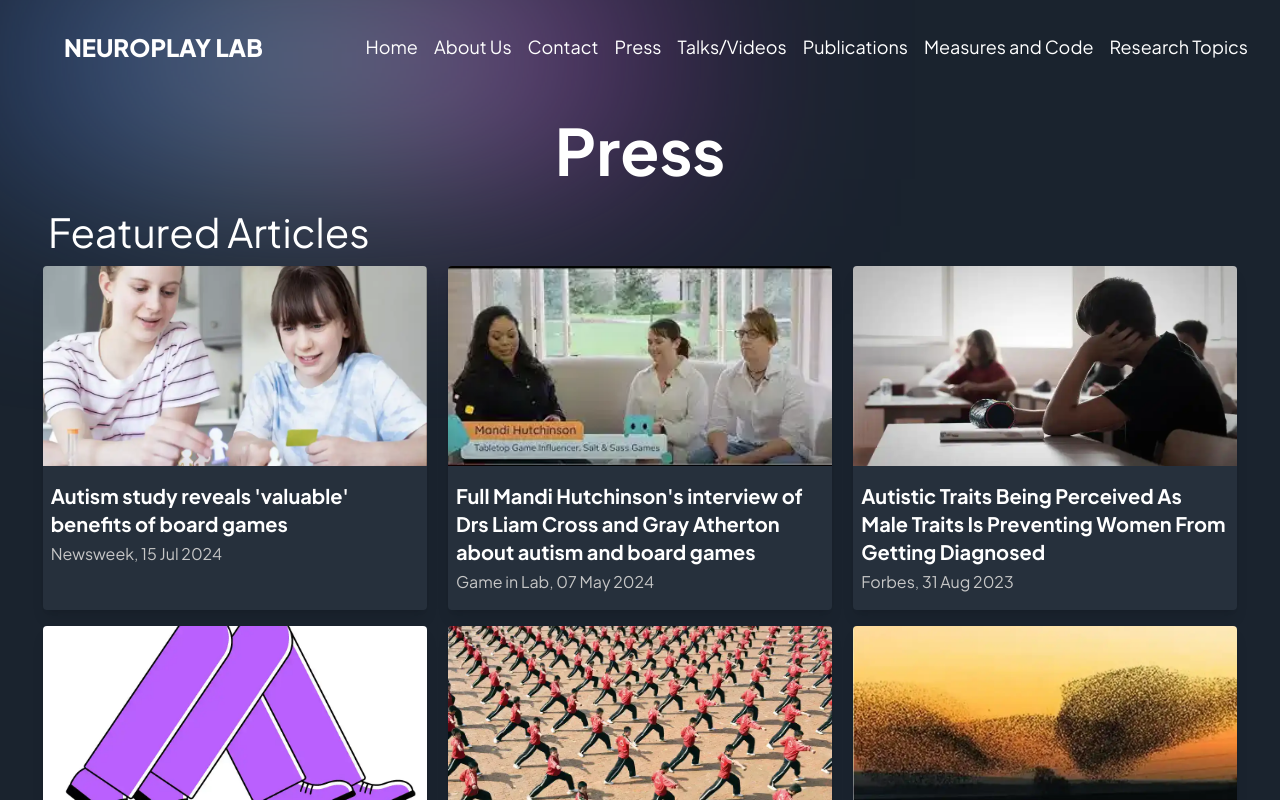
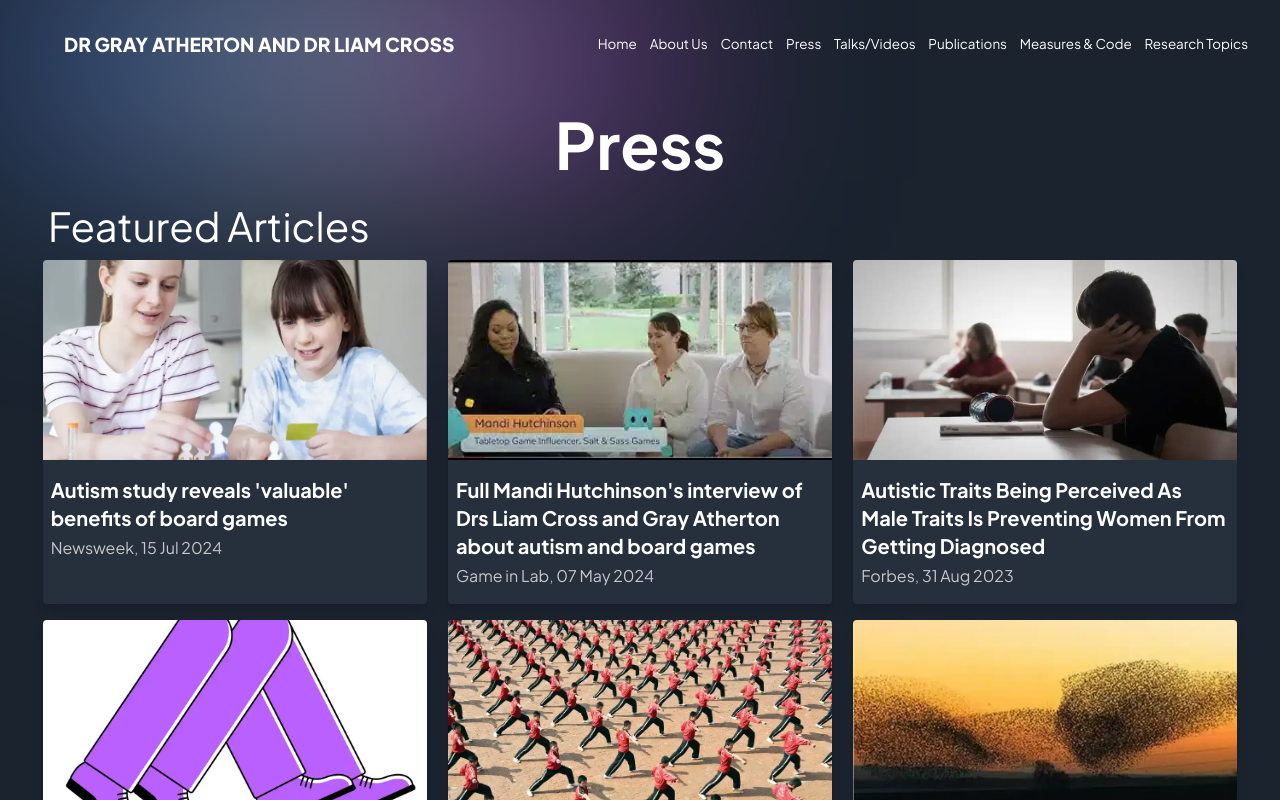
Before and after one commit to Neuroplay-Lab/Neuroplay-Lab, a Next.js app: page /press in a window 1280 px wide. Shown: the top 800 px of the page. Built offline with nearby package versions, Linux system fonts and the light colour scheme.

Commit message:
Updates to Nav section to change text and be more responsive

```diff
--- a/app/components/Navbar.tsx
+++ b/app/components/Navbar.tsx
@@ -23,7 +23,6 @@
             document.body.classList.remove("w-[100%]");
             document.body.classList.remove("h-[100dvh]");
         }
-        console.log(!isOpen);
         toggleIsOpen(!isOpen);
     };
 
@@ -36,13 +35,16 @@
             className={`${styles.xPaddings} py-8 sm:pr-8 z-20 relative`}
         >
             <div
-                className={`${styles.innerWidth} mx-auto flex justify-between gap-8`}
+                className={`${styles.innerWidth} mx-auto flex justify-between gap-12`}
             >
-                <h2 className="font-extrabold min-w-fit text-[24px] leading-[30.24px] text-white uppercase">
-                    Neuroplay Lab
+                {/* Brand name — shrinks gracefully on small screens */}
+                <h2 className="font-extrabold whitespace-nowrap text-[clamp(0.75rem,1.5vw,1.5rem)] leading-tight text-white uppercase self-center">
+                    Dr Gray Atherton and Dr Liam Cross
                 </h2>
-                <div className="flex items-center gap-8 md:show lg:hidden">
-                    <button onClick={handleMenuClick}>
+
+                {/* Hamburger — visible below lg */}
+                <div className="flex items-center lg:hidden">
+                    <button onClick={handleMenuClick} aria-label="Open menu">
                         <Image
                             src={menuBarSvg}
                             alt="menu"
@@ -52,51 +54,31 @@
                         />
                     </button>
                 </div>
-                <div className="items-center gap-2 min-[1050px]:gap-4 hidden min-[1320px]:gap-8 text-sm min-[1133px]:text-base lg:flex xl:text-lg text-white">
-                    <Link href="/" className="hover:text-secondary-white">
-                        Home
+
+                {/* Desktop nav — hidden below lg */}
+                <div className="hidden lg:flex items-center gap-[clamp(0.5rem,1vw,2rem)] text-white text-[clamp(0.8rem,1.05vw,1.1rem)]">
+                    {[
+                        { href: "/", label: "Home" },
+                        { href: "/about-us", label: "About Us" },
+                        { href: "/contact", label: "Contact" },
+                        { href: "/press", label: "Press" },
+                        { href: "/talks-and-videos", label: "Talks/Videos" },
+                        { href: "/publications", label: "Publications" },
+                        { href: "/measures-and-code", label: "Measures & Code" },
+                        { href: "/research-topics", label: "Research Topics" },
+                    ].map(({ href, label }) => (
+                        <Link
+                            key={href}
+                            href={href}
+                            className="hover:text-secondary-white whitespace-nowrap"
+                        >
+                            {label}
                         </Link>
-                    <Link
-                        href="/about-us"
-                        className="hover:text-secondary-white"
-                    >
-                        About Us
-                    </Link>
-                    <Link
-                        href="/contact"
-                        className="hover:text-secondary-white"
-                    >
-                        Contact
-                    </Link>
-                    <Link href="/press" className="hover:text-secondary-white">
-                        Press
-                    </Link>
-                    <Link
-                        href="/talks-and-videos"
-                        className="hover:text-secondary-white"
-                    >
-                        Talks/Videos
-                    </Link>
-                    <Link
-                        href="/publications"
-                        className="hover:text-secondary-white"
-                    >
-                        Publications
-                    </Link>
-                    <Link
-                        href="/measures-and-code"
-                        className="hover:text-secondary-white"
-                    >
-                        Measures and Code
-                    </Link>
-                    <Link
-                        href="/research-topics"
-                        className="hover:text-secondary-white"
-                    >
-                        Research Topics
-                    </Link>
+                    ))}
                 </div>
             </div>
+
+            {/* Mobile menu */}
             <AnimatePresence>
                 {isOpen && (
                     <motion.div
@@ -106,79 +88,26 @@
                         animate="animate"
                         exit="exit"
                     >
-                        <motion.div className="grid items-center">
+                        {[
+                            { href: "/", label: "Home" },
+                            { href: "/about-us", label: "About Us", scroll: true },
+                            { href: "/contact", label: "Contact" },
+                            { href: "/press", label: "Press" },
+                            { href: "/talks-and-videos", label: "Talks/Videos" },
+                            { href: "/publications", label: "Publications" },
+                            { href: "/measures-and-code", label: "Measures and Code" },
+                            { href: "/research-topics", label: "Research Topics" },
+                        ].map(({ href, label }) => (
+                            <motion.div key={href} className="grid items-center">
                                 <Link
-                                href="/"
+                                    href={href}
                                     className="text-white hover:text-gray-300"
                                     onClick={handleMenuClick}
                                 >
-                                Home
+                                    {label}
                                 </Link>
                             </motion.div>
-                        <motion.div className="grid items-center">
-                            <Link
-                                href="/about-us"
-                                scroll
-                                className="text-white hover:text-gray-300"
-                                onClick={handleMenuClick}
-                            >
-                                About Us
-                            </Link>
-                        </motion.div>
-                        <motion.div className="grid items-center">
-                            <Link
-                                href="/contact"
-                                className="text-white hover:text-gray-300"
-                                onClick={handleMenuClick}
-                            >
-                                Contact
-                            </Link>
-                        </motion.div>
-                        <motion.div className="grid items-center">
-                            <Link
-                                href="/press"
-                                className="text-white hover:text-gray-300"
-                                onClick={handleMenuClick}
-                            >
-                                Press
-                            </Link>
-                        </motion.div>
-                        <motion.div className="grid items-center">
-                            <Link
-                                href="/talks-and-videos"
-                                className="text-white hover:text-gray-300"
-                                onClick={handleMenuClick}
-                            >
-                                Talks/Videos
-                            </Link>
-                        </motion.div>
-                        <motion.div className="grid items-center">
-                            <Link
-                                href="/publications"
-                                className="text-white hover:text-gray-300"
-                                onClick={handleMenuClick}
-                            >
-                                Publications
-                            </Link>
-                        </motion.div>
-                        <motion.div className="grid items-center">
-                            <Link
-                                href="/measures-and-code"
-                                className="text-white hover:text-gray-300"
-                                onClick={handleMenuClick}
-                            >
-                                Measures and Code
-                            </Link>
-                        </motion.div>
-                        <motion.div className="grid items-center">
-                            <Link
-                                href="/research-topics"
-                                className="text-white hover:text-gray-300"
-                                onClick={handleMenuClick}
-                            >
-                                Research Topics
-                            </Link>
-                        </motion.div>
+                        ))}
                         <div className="absolute top-[-32px] max-h-[15vh] w-[50%] inset-0 gradient-01 -z-10" />
                         <div className="absolute top-40 left-9 max-h-[15vh] w-[50%] inset-0 gradient-01 -z-10" />
                         <div className="absolute top-96 left-24 max-h-[15vh] w-[50%] inset-0 gradient-01 -z-10" />
```
Lines whose indentation alone changed are shown as unchanged.
